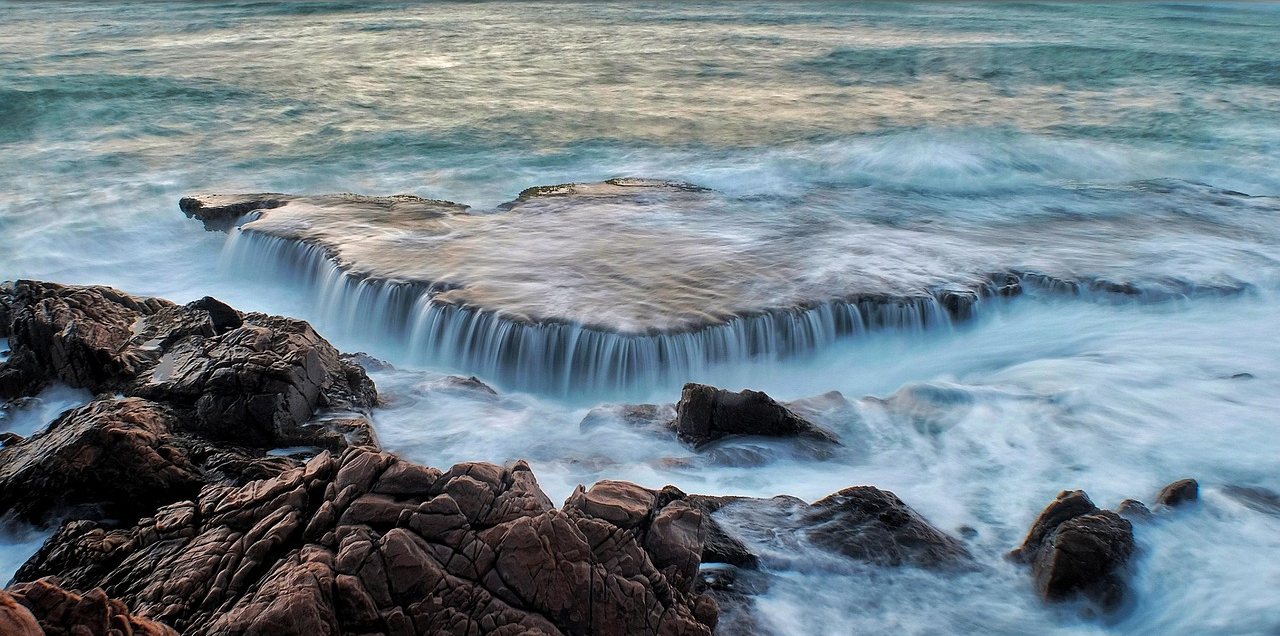
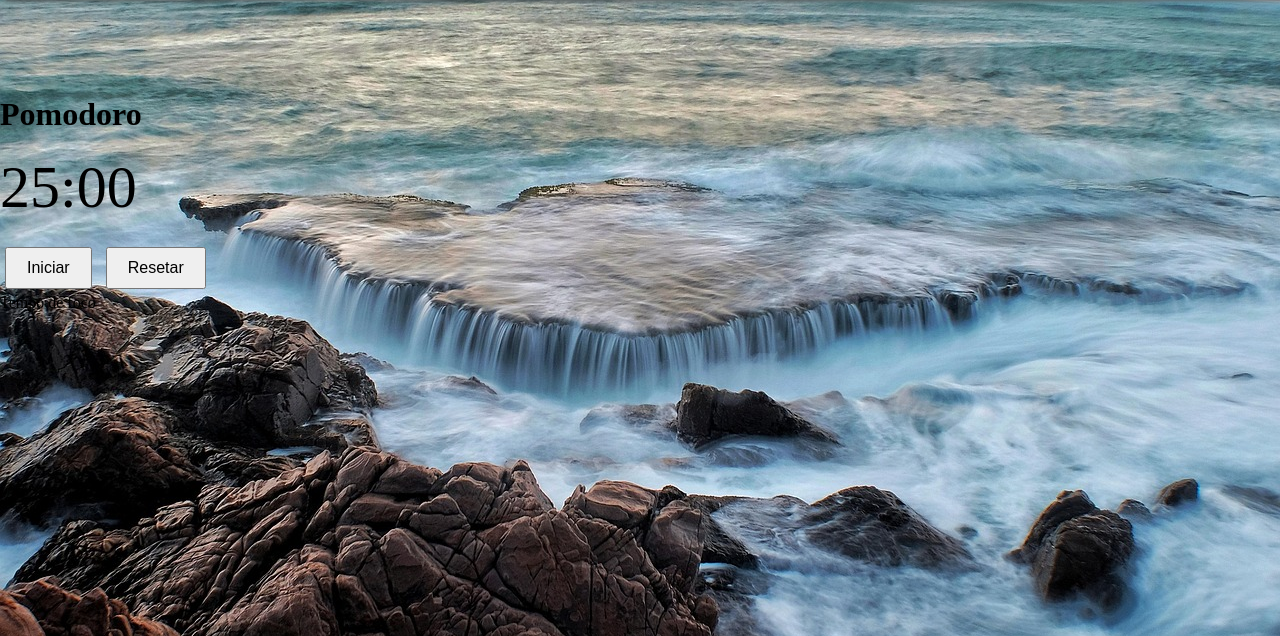
Before and after one commit to Gabrielcardoso529/Projeto-Front-end, a plain HTML site: page index.html in a window 1280 px wide. Shown: the part 164-800 px from the top of the page. Drawn offline with Linux system fonts and the light colour scheme.

Commit message:
Css semi estilizado pomodoro

```diff
--- a/css/style.css
+++ b/css/style.css
@@ -63,3 +63,19 @@ header nav ul a{
     width: 120px;
     height: auto;
 }
+
+.pomodoro-container{
+    margin-top: 100px;
+}
+
+.timer {
+    font-size: 60px;
+    margin: 20px 0;
+}
+
+.controls button {
+    padding: 10px 20px;
+    margin: 5px;
+    font-size: 16px;
+    cursor: pointer;
+}
--- a/index.html
+++ b/index.html
@@ -31,7 +31,16 @@
         </nav>
         </section>
     </header>
-
+    <div class="pomodoro-container">
+        <h1>Pomodoro</h1>
+        <div class="timer" id="timer">25:00</div>
+        <div class="controls">
+            <button onclick="startTimer()">Iniciar</button>
+            <button onclick="resetTimer()">Resetar</button>
+        </div>
+        <p id="status">Tempo de foco</p>
+    </div>
+    <script src="./js/script.js"></script>
 </body>
 
 </html>
```
